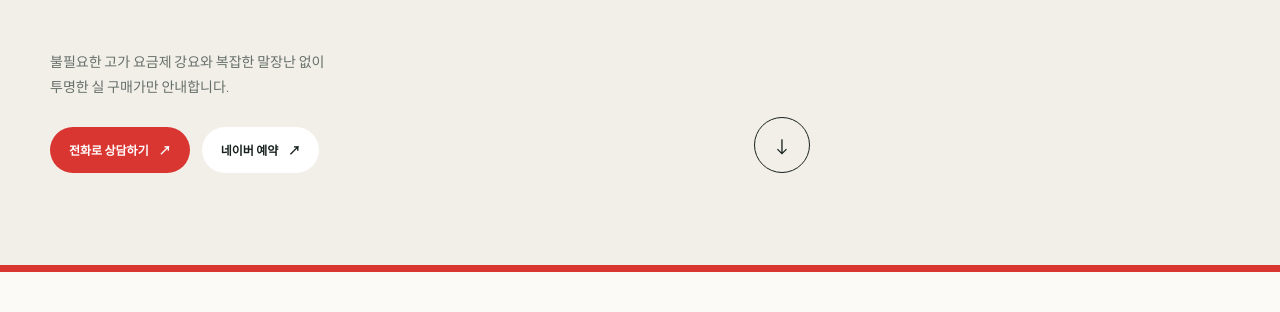
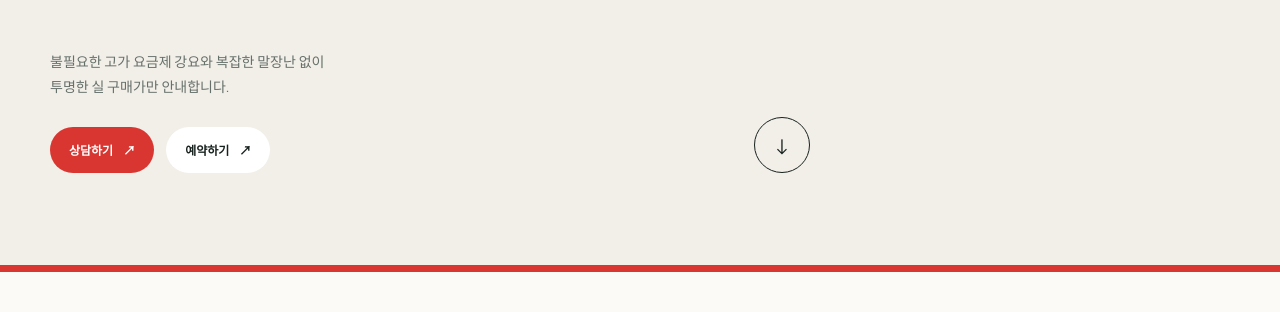
Before and after one commit to quddh34/shushu0091, a plain HTML site: page index.html in a window 1280 px wide. Shown: the part 488-800 px from the top of the page. Drawn offline with nearby package versions, Linux system fonts and the light colour scheme.

Commit message:
Update action button texts in index.html

```diff
--- a/index.html
+++ b/index.html
@@ -158,8 +158,8 @@
 					<div>
 						<p class="hero-copy">불필요한 고가 요금제 강요와 복잡한 말장난 없이<br>투명한 실 구매가만 안내합니다.</p>
 						<div class="hero-actions">
-							<a class="action-button dark" href="tel:01090220091">전화로 상담하기 <span aria-hidden="true">↗</span></a>
-							<a class="action-button" href="https://sl1nk.com/59s7332" target="_blank" rel="noreferrer">네이버 예약 <span aria-hidden="true">↗</span></a>
+							<a class="action-button dark" href="tel:01090220091">상담하기 <span aria-hidden="true">↗</span></a>
+							<a class="action-button" href="https://sl1nk.com/59s7332" target="_blank" rel="noreferrer">예약하기 <span aria-hidden="true">↗</span></a>
 						</div>
 					</div>
 					<a class="circle-arrow" href="#story" aria-label="아래로 이동">↓</a>
```
